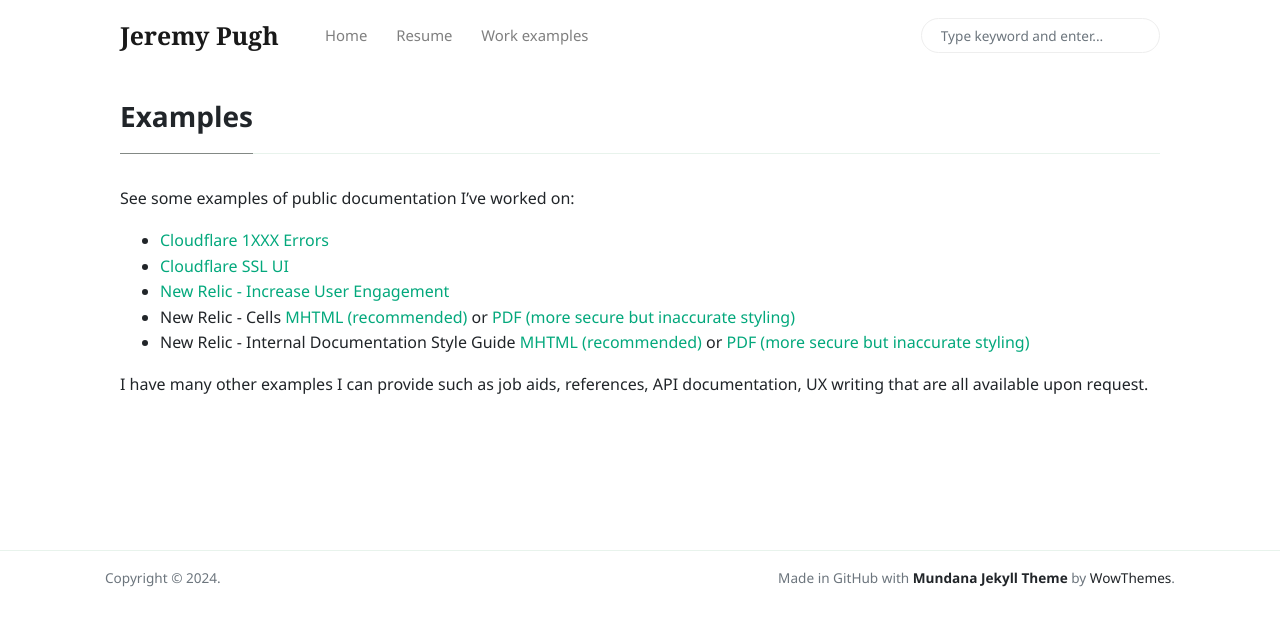
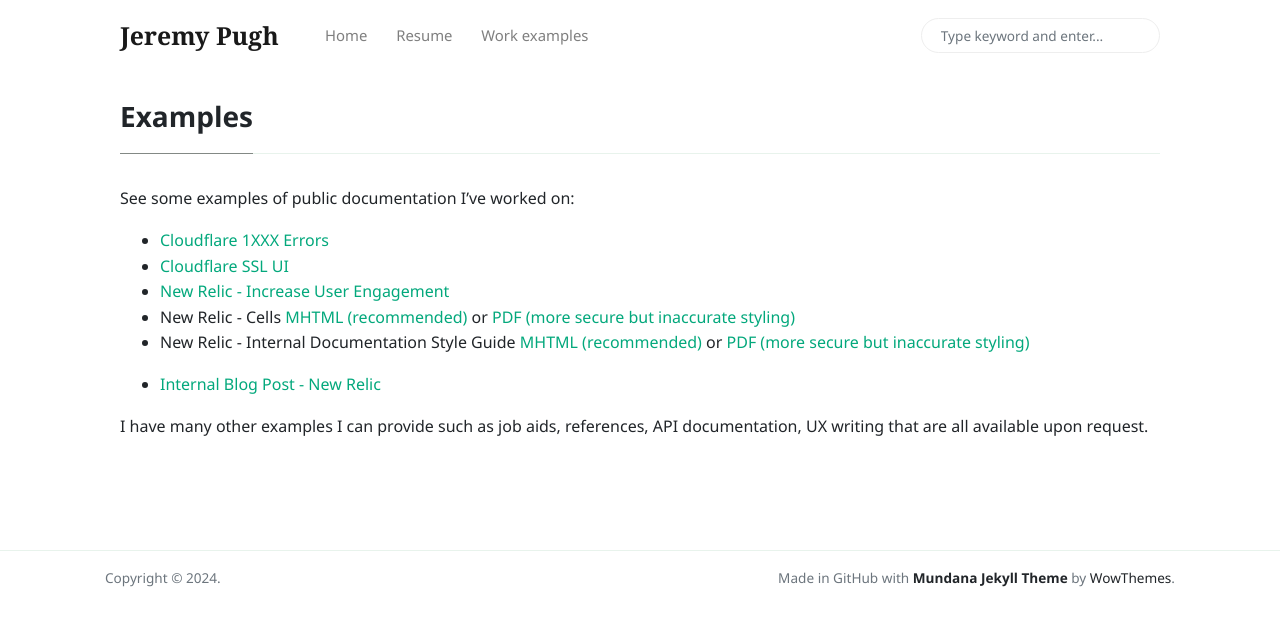
Before and after one commit to stumblefiend/jeremy.pugh, a Jekyll site: the page built from _pages/examples.md, in a window 1280 px wide. Shown: the top 626 px of the page. Built offline with Jekyll 4.4.1, drawn with Linux system fonts in a browser that asks for light colours; nearby versions of some CDN libraries.

Commit message:
Add Blog example

```diff
--- a/_pages/examples.md
+++ b/_pages/examples.md
@@ -11,4 +11,6 @@ See some examples of public documentation I've worked on:
 - New Relic - Cells [MHTML (recommended)](/assets/docs/cells-new-relic.mhtml) or [PDF (more secure but inaccurate styling)](/assets/docs/cells-new-relic.pdf)
 - New Relic - Internal Documentation Style Guide [MHTML (recommended)](/assets/docs/style-guide.mhtml) or [PDF (more secure but inaccurate styling)](/assets/docs/style-guide.pdf)
 
+- [Internal Blog Post - New Relic](/assets/docs/design-changes.pdf)
+
 I have many other examples I can provide such as job aids, references, API documentation, UX writing that are all available upon request.
```
Also changed, not shown: 1 other file.
